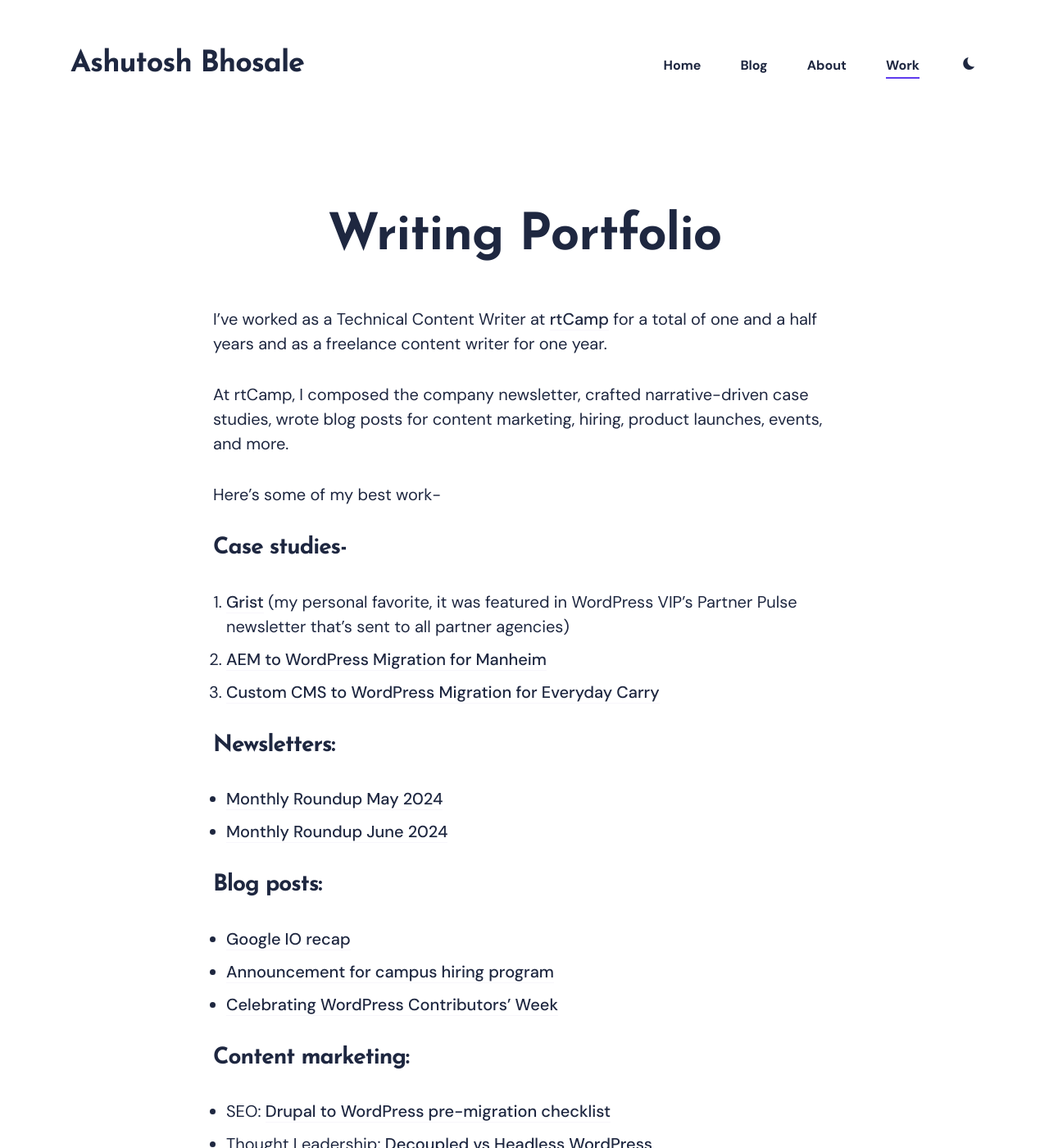
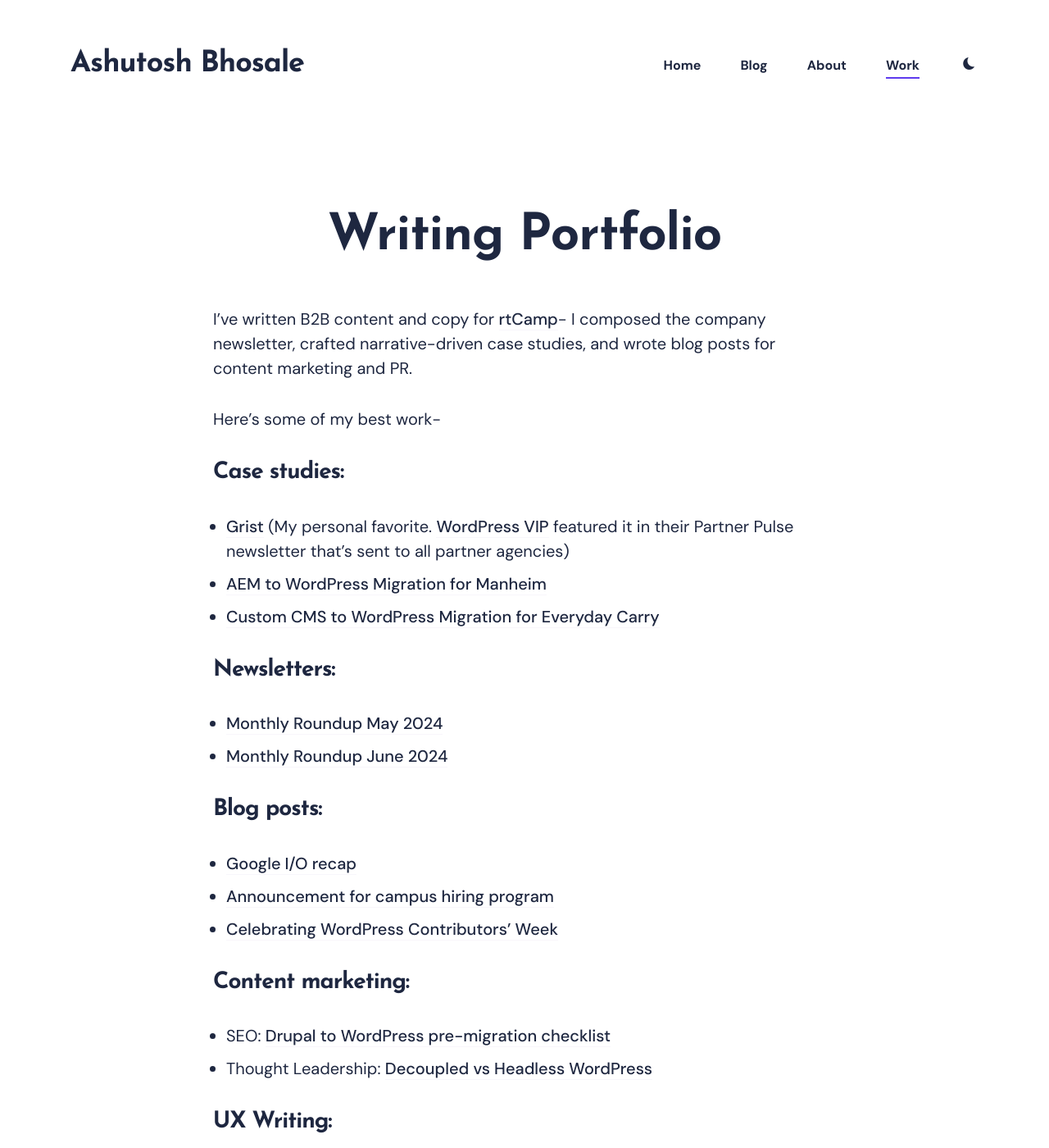
Before and after one commit to wowashuwow/wowashuwow.github.io, a Jekyll site: the page built from _pages/work.md, in a window 1280 px wide and 1400 px high. Shown: the whole window at 82% size. Built offline with Jekyll 4.4.1, drawn with Linux system fonts in a browser that asks for light colours; nearby versions of some CDN libraries; some of the changed text lies outside the part shown.

Commit message:
Edits that make text crispy

```diff
--- a/_pages/work.md
+++ b/_pages/work.md
@@ -3,24 +3,22 @@ layout: page
 title: Writing Portfolio
 permalink: /work/
 ---
-I've worked as a Technical Content Writer at [rtCamp](https://rtcamp.com) for a total of one and a half years and as a freelance content writer for one year.
-
-At rtCamp, I composed the company newsletter, crafted narrative-driven case studies, wrote blog posts for content marketing, hiring, product launches, events, and more.
+I've written B2B content and copy for [rtCamp](https://rtcamp.com)- I composed the company newsletter, crafted narrative-driven case studies, and wrote blog posts for content marketing and PR.
 
 Here's some of my best work-
 
-## Case studies-
+## Case studies:
 
-1. [Grist](https://rtcamp.com/case-studies/grist-managed-wordpress/) (my personal favorite, it was featured in WordPress VIP's Partner Pulse newsletter that's sent to all partner agencies)
-2. [AEM to WordPress Migration for Manheim](https://rtcamp.com/case-studies/aem-to-wordpress-migration-for-manheim/)
-3. [Custom CMS to WordPress Migration for Everyday Carry](https://rtcamp.com/case-studies/custom-cms-to-wordpress-migration-for-everyday-carry/)
+- [Grist](https://rtcamp.com/case-studies/grist-managed-wordpress/) (My personal favorite. [WordPress VIP](https://wpvip.com/) featured it in their Partner Pulse newsletter that's sent to all partner agencies)
+- [AEM to WordPress Migration for Manheim](https://rtcamp.com/case-studies/aem-to-wordpress-migration-for-manheim/)
+- [Custom CMS to WordPress Migration for Everyday Carry](https://rtcamp.com/case-studies/custom-cms-to-wordpress-migration-for-everyday-carry/)
 
 ## Newsletters:
 - [Monthly Roundup May 2024](https://rtcamp.com/blog/monthly-roundup-may-2024/)
 - [Monthly Roundup June 2024](https://rtcamp.com/blog/monthly-roundup-april-2024/)
 
 ## Blog posts:
-- [Google IO recap](https://rtcamp.com/blog/google-io-2024-recap/)
+- [Google I/O recap](https://rtcamp.com/blog/google-io-2024-recap/)
 - [Announcement for campus hiring program](https://rtcamp.com/blog/campus-hiring-2024/)
 - [Celebrating WordPress Contributors' Week](https://rtcamp.com/blog/celebrating-21-years-of-wordpress-with-contributors-week/)
 
@@ -45,15 +43,15 @@ Here's some of my best work-
 
 ## Affiliate marketing:
 
-Before rtCamp, I wrote affiliate buying guides for [The Drive](https://www.thedrive.com/). Here are two of my favorites-
+Before rtCamp, I wrote affiliate buying guides as a freelance content writer. Here are two of my favorites from [The Drive](https://www.thedrive.com/)-
 
 - [Best Dirt Bike Oils: Keep Your Bike’s Engine Trouble-Free](https://www.thedrive.com/reviews/31411/best-dirt-bike-oil)
 - [Best Cell Phone Boosters for RVs: Stay Connected off the Grid](https://www.thedrive.com/reviews/30344/best-cell-phone-boosters-rvs)
 
 ## Get to know me
 - I hail from [Satara](https://en.wikipedia.org/wiki/Satara_(city)), a small town in the state of Maharashtra in India.
-- I am currently based in [Pune](https://en.wikipedia.org/wiki/Pune).
+- I am currently based in [Pune](https://en.wikipedia.org/wiki/Pune), India.
 - I am more a [reader than a listener](https://arc.net/l/quote/wfvkkjhz).
-- I am looking to work with [fully distributed companies](https://blog.dropbox.com/topics/work-culture/the-crucial-difference-between-remote-work-and-distributed-work) with async work culture.
+- I am looking to work with [fully distributed companies](https://blog.dropbox.com/topics/work-culture/the-crucial-difference-between-remote-work-and-distributed-work) with an async, minimal-meetings-maximal-deep-work culture.
 
 If this sounds like a match, please send me a message at **ab (at) ashutoshbhosale.com**, I would love to work with you! 🚀
```
Also changed, not shown: other parts of _pages/work.md (+1 -1 lines).
